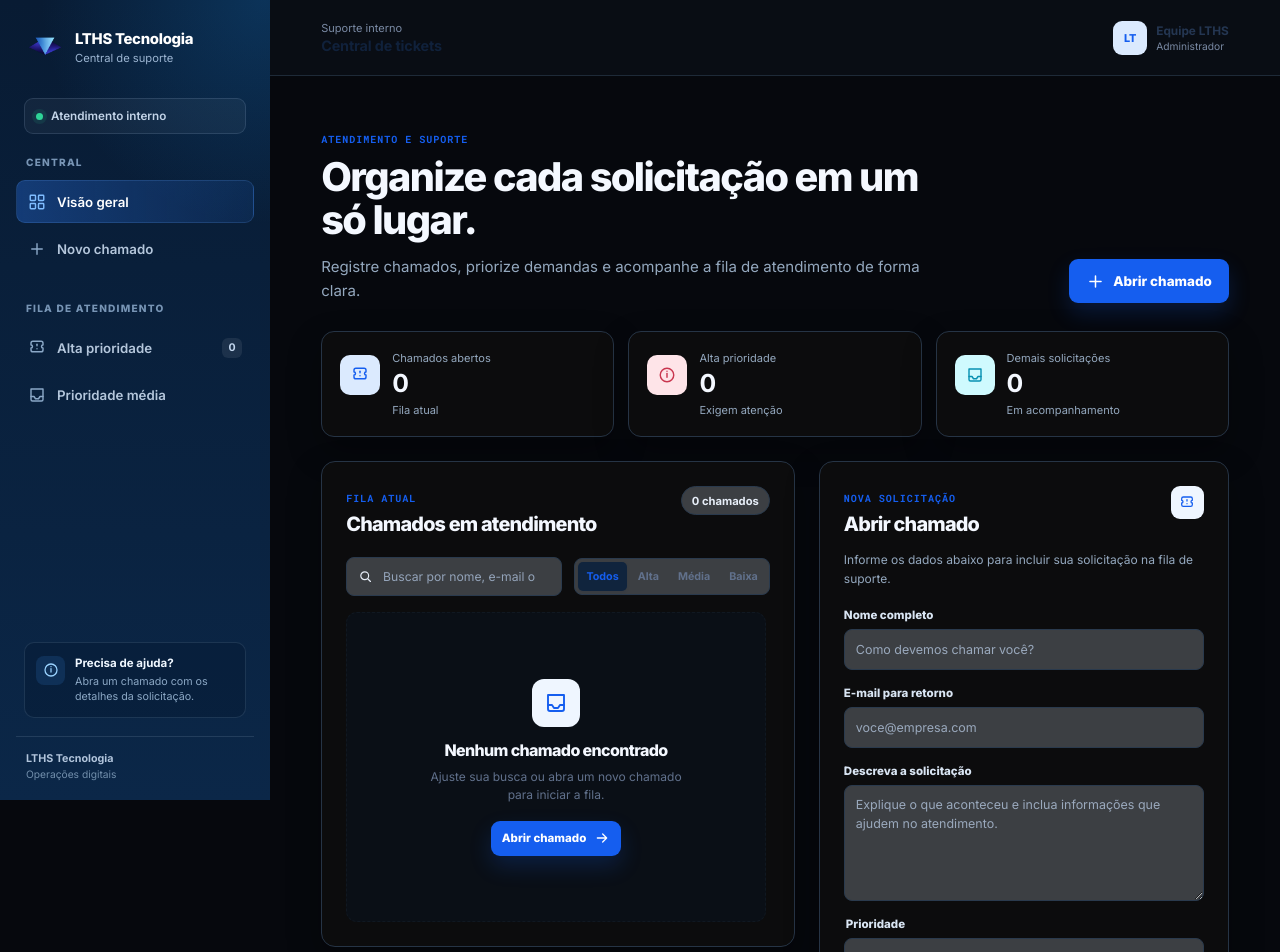
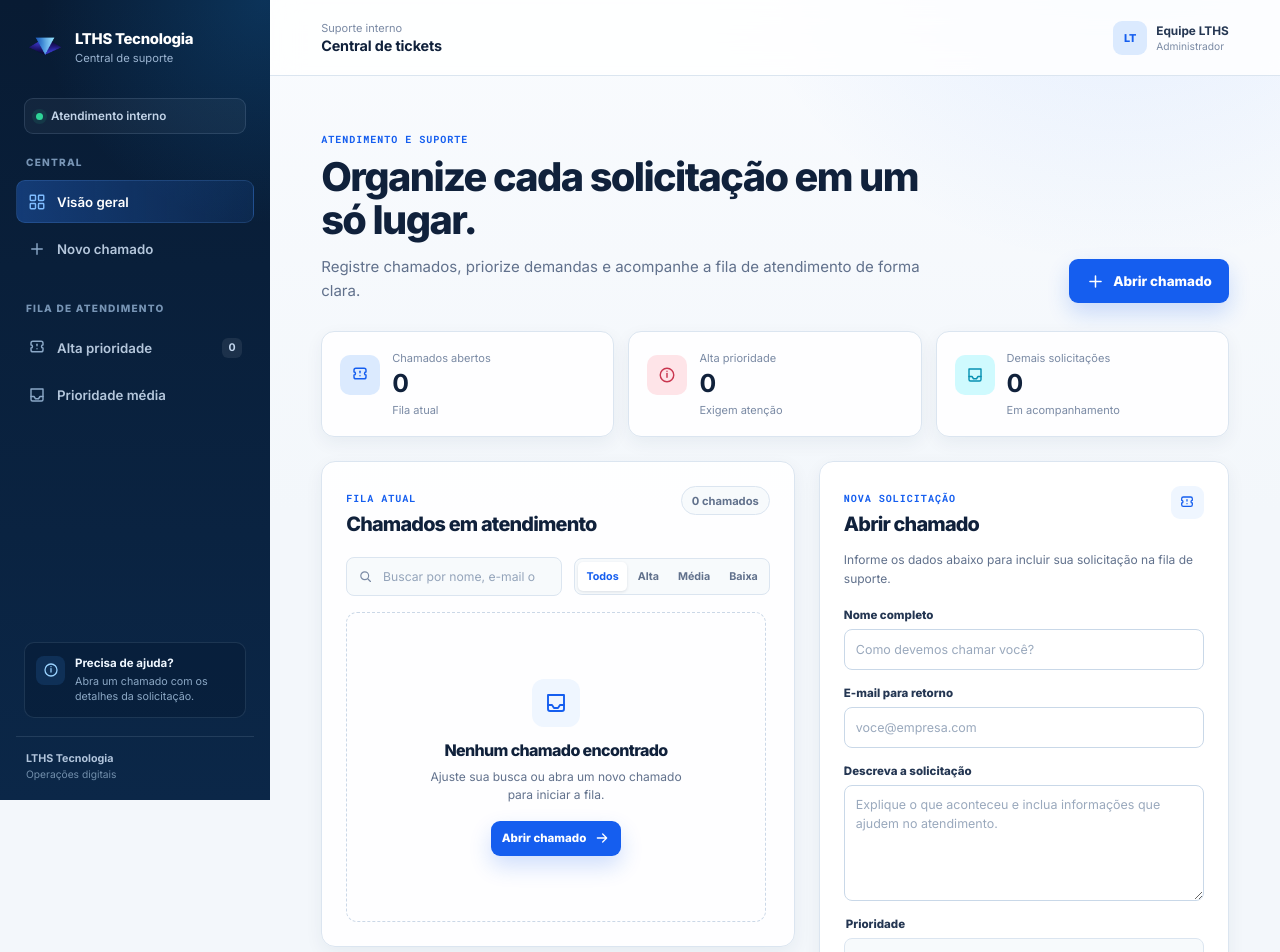
Before and after one commit to elizianeandreia/sistema_tickets, a React (Vite) app: page / in a window 1280 px wide. Shown: the top 952 px of the page. Built offline with nearby package versions, Linux system fonts and the light colour scheme.

Commit message:
Update App.css

```diff
--- a/src/App.css
+++ b/src/App.css
@@ -688,7 +688,7 @@ textarea:focus-visible {
 }
 
 .ticket-card[data-priority="alto"]::before {
-  background: #c9364f;
+  background: var(--red-700);
 }
 
 .ticket-card[data-priority="medio"]::before {
@@ -696,7 +696,7 @@ textarea:focus-visible {
 }
 
 .ticket-card[data-priority="baixo"]::before {
-  background: #138a64;
+  background: var(--green-700);
 }
 
 .ticket-card:hover {
@@ -1243,108 +1243,3 @@ textarea:focus-visible {
     animation-iteration-count: 1 !important;
   }
 }
-
-html,
-body,
-#root,
-.app-shell,
-.main-content {
-  background: #06080d !important;
-  color: #e6edf6;
-}
-
-body {
-  background: #06080d !important;
-}
-
-.topbar {
-  background: #090d14 !important;
-  border-bottom-color: #1e2a38;
-}
-
-.dashboard {
-  background: transparent !important;
-}
-
-.metric-card,
-.tickets-panel,
-.form-panel {
-  background: #0c0c0d !important;
-  border-color: #263445;
-  box-shadow: 0 14px 34px rgba(0, 0, 0, 0.3);
-}
-
-.ticket-card,
-.empty-state {
-  background: #0a0f16 !important;
-  border-color: #101821;
-}
-
-.search-field,
-.filter-group,
-.ticket-count,
-.field input,
-.field textarea,
-.priority-options label {
-  background: #3c3f43 !important;
-  border-color: #2a3a4d;
-  color: #e7eef8;
-}
-
-.priority-options label.is-selected,
-.filter-group button.is-selected {
-  background: #10243d !important;
-  border-color: #3e7ed7;
-}
-
-.page-heading h1,
-.panel-heading h2,
-.empty-state h3,
-.ticket-card h3,
-.metric-card strong {
-  color: #f4f8ff !important;
-}
-
-.page-heading p,
-.ticket-description,
-.form-panel__intro,
-.requester-email,
-.ticket-meta,
-.metric-card div span,
-.metric-card small,
-.priority-options small {
-  color: #94a8be !important;
-}
-
-.field > span,
-.priority-field legend,
-.priority-options strong {
-  color: #d9e5f3 !important;
-}
-
-.priority-options label:first-child .priority-options__dot,
-.priority-options label[data-priority="alto"] .priority-options__dot {
-  background: #ff596f !important;
-}
-
-.priority-options label:nth-child(2) .priority-options__dot,
-.priority-options label[data-priority="medio"] .priority-options__dot {
-  background: #f4af2e !important;
-}
-
-.priority-options label:nth-child(3) .priority-options__dot,
-.priority-options label[data-priority="baixo"] .priority-options__dot {
-  background: #31d39a !important;
-}
-
-.ticket-card[data-priority="alto"]::before {
-  background: #ff596f !important;
-}
-
-.ticket-card[data-priority="medio"]::before {
-  background: #f4af2e !important;
-}
-
-.ticket-card[data-priority="baixo"]::before {
-  background: #31d39a !important;
-}
```
